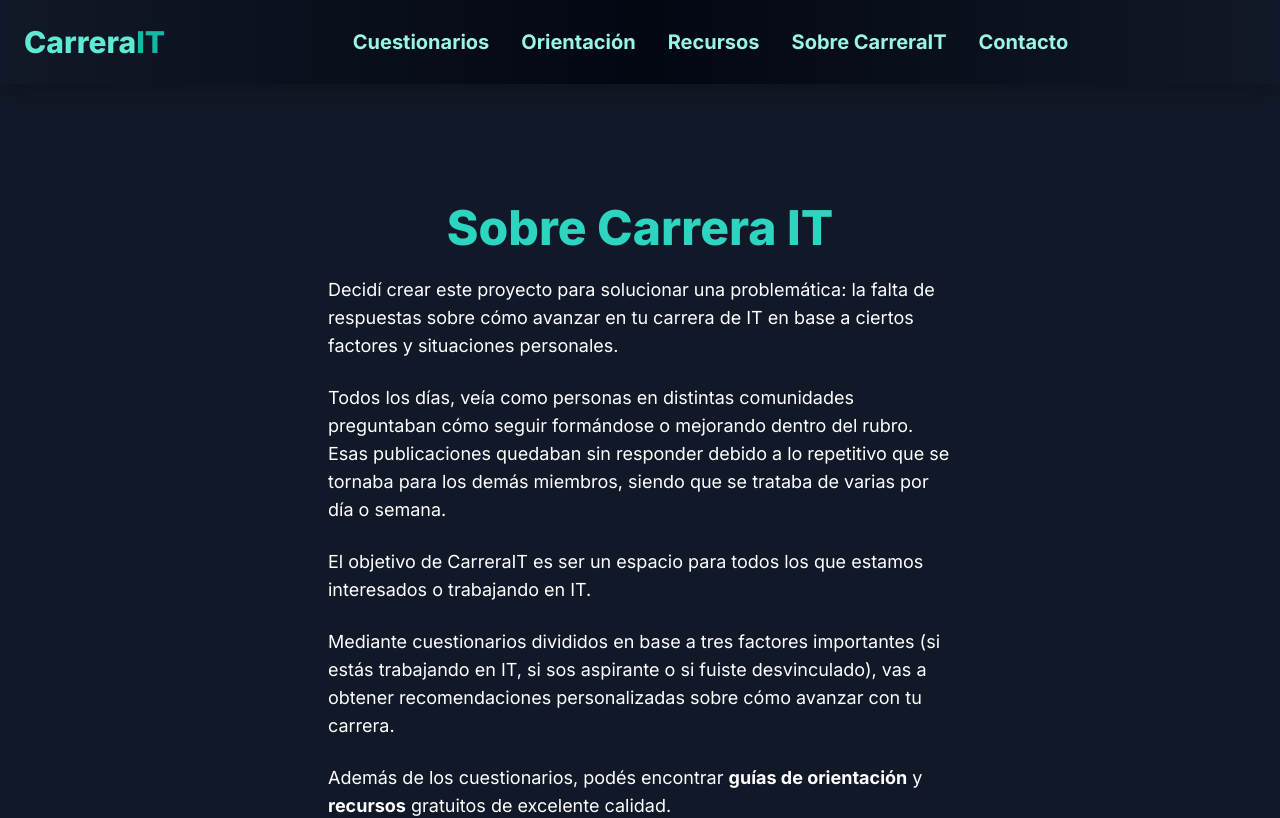
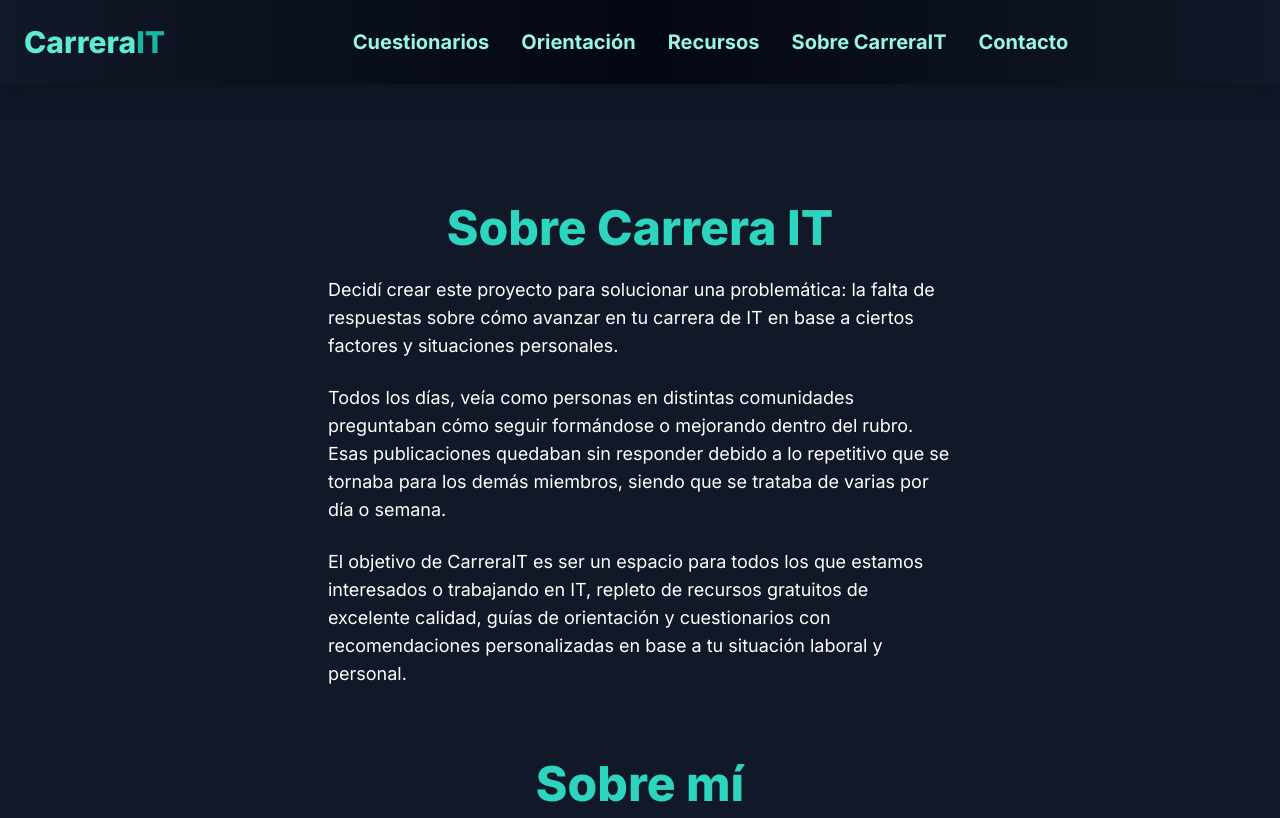
Before and after one commit to aronmilenait/carrerait-roadmap, a Next.js app in the folder carrerait-roadmap/: page /sobre-carrerait in a window 1280 px wide. Shown: the top 818 px of the page. Built offline with nearby package versions, Linux system fonts and the light colour scheme.

Commit message:
refactor: update about website

```diff
--- a/carrerait-roadmap/src/app/components/About/AboutWebsite.tsx
+++ b/carrerait-roadmap/src/app/components/About/AboutWebsite.tsx
@@ -5,22 +5,6 @@ const AboutWebsite = () => {
     "leading-relaxed",
     "text-white",
     "mb-6",
-  ].join(" ");
-
-  const listClasses = [
-    "list-disc",
-    "list-inside",
-    "text-left",
-    "text-base",
-    "md:text-lg",
-    "text-white",
-    "space-y-3",
-    "mb-6",
-    "font-semibold",
-    "border-teal-600",
-    "border-2",
-    "p-4",
-    "rounded-lg",
   ].join(" ");
 
   return (
@@ -41,18 +25,10 @@ const AboutWebsite = () => {
       </p>
       <p className={paragraphClasses}>
         El objetivo de CarreraIT es ser un espacio para todos los que estamos
-        interesados o trabajando en IT.
-      </p>
-      <p className={paragraphClasses}>
-        Mediante cuestionarios divididos en base a tres factores importantes (si
-        estás trabajando en IT, si sos aspirante o si fuiste desvinculado), vas
-        a obtener recomendaciones personalizadas sobre cómo avanzar con tu
-        carrera.
-      </p>
-      <p className={paragraphClasses}>
-        Además de los cuestionarios, podés encontrar{" "}
-        <a href="/orientacion" className="font-bold">guías de orientación</a> y{" "}
-        <a href="/recursos" className="font-bold">recursos</a> gratuitos de excelente calidad.
+        interesados o trabajando en IT, repleto de recursos gratuitos de
+        excelente calidad, guías de orientación y cuestionarios con
+        recomendaciones personalizadas en base a tu situación laboral y
+        personal.
       </p>
     </section>
   );
```
